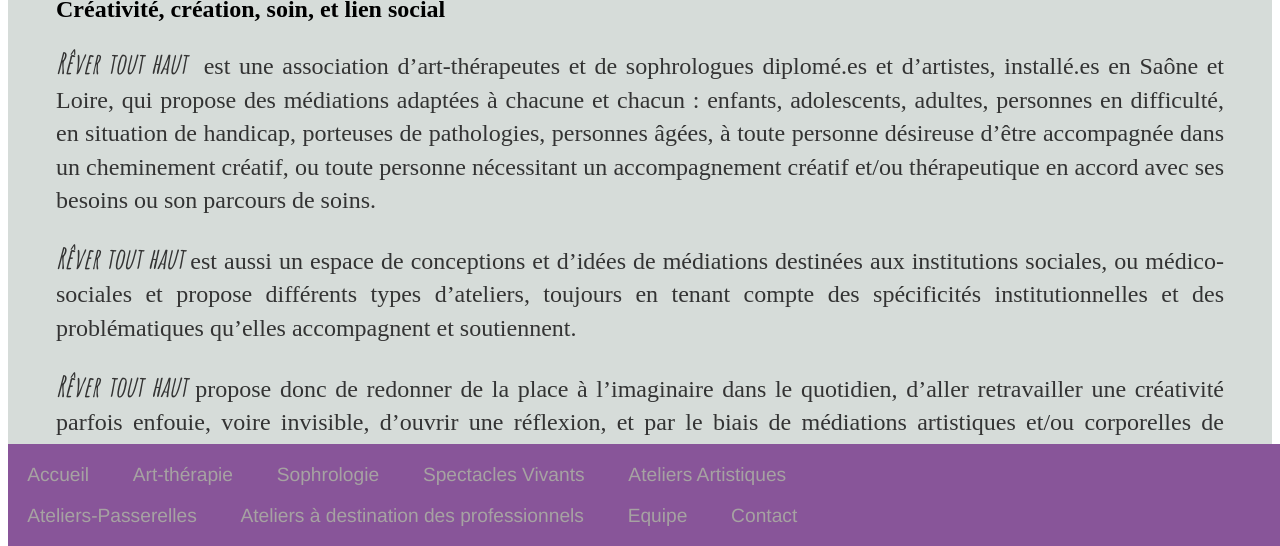
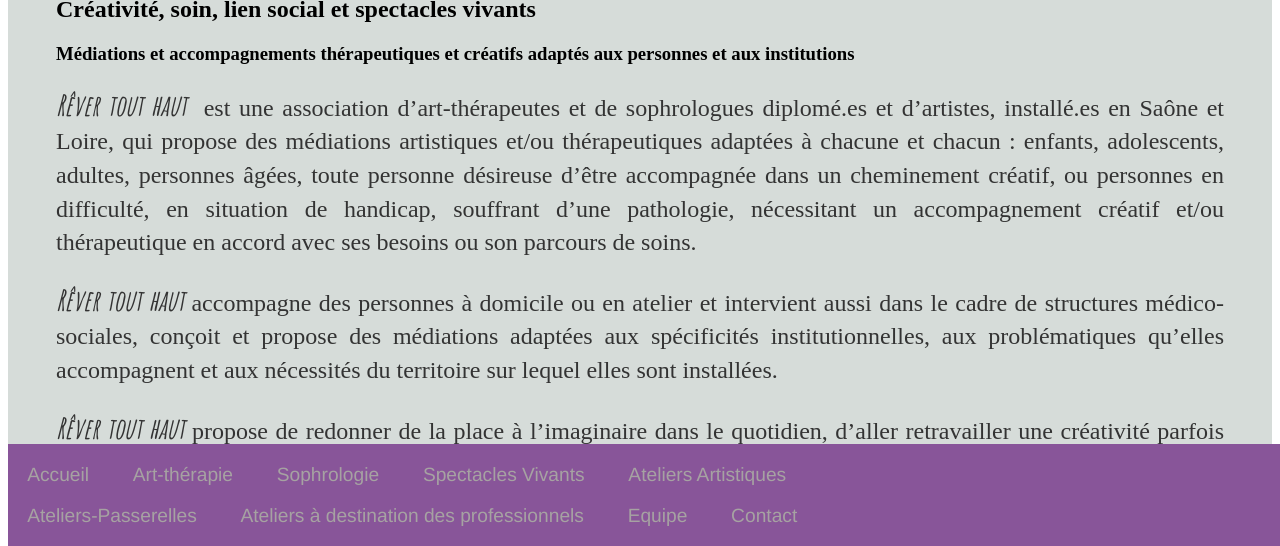
Before and after one commit to leshnik/revertouthaut, a Jekyll site: the page built from index.md, in a window 1280 px wide and 900 px high, cut to the strip 354-900 px from the top of the window. Built offline with Jekyll 4.4.1, drawn with Linux system fonts in a browser that asks for light colours; some of the changed text lies outside the part shown.

Commit message:
Update page d'accueil

```diff
--- a/index.md
+++ b/index.md
@@ -2,13 +2,16 @@
 layout: default
 title: rêver tout haut
 ---
-## Créativité,  création, soin, et lien social
+## Créativité, soin, lien social et spectacles vivants
 
-*Rêver tout haut*{:.rever-typog}  est une association d’art-thérapeutes et de sophrologues diplomé.es et d’artistes, installé.es en Saône et Loire, qui propose des médiations adaptées à chacune et chacun : enfants, adolescents, adultes, personnes en difficulté, en situation de handicap, porteuses de pathologies, personnes âgées, à toute personne désireuse d’être accompagnée dans un cheminement créatif, ou toute personne nécessitant un accompagnement créatif et/ou thérapeutique en accord avec ses besoins ou son parcours de soins.
+### Médiations et accompagnements thérapeutiques et créatifs adaptés aux personnes et aux institutions
 
-*Rêver tout haut*{:.rever-typog} est aussi un espace de conceptions et d’idées de médiations destinées aux institutions sociales, ou médico-sociales et propose différents types d’ateliers, toujours en tenant compte des spécificités institutionnelles et des problématiques qu’elles accompagnent et soutiennent.
 
-*Rêver tout haut*{:.rever-typog} propose donc de redonner de la place à l’imaginaire dans le quotidien, d’aller retravailler une créativité parfois enfouie, voire invisible, d’ouvrir une réflexion, et par le biais de médiations artistiques et/ou corporelles de remettre en route de la pensée, qu’ils s’agissent de celle des personnes ou celle des institutions.
+*Rêver tout haut*{:.rever-typog}  est une association d’art-thérapeutes et de sophrologues diplomé.es et d’artistes, installé.es en Saône et Loire, qui propose des médiations artistiques et/ou thérapeutiques adaptées à chacune et chacun : enfants, adolescents, adultes, personnes âgées, toute personne désireuse d’être accompagnée dans un cheminement créatif, ou personnes en difficulté, en situation de handicap, souffrant d’une pathologie, nécessitant un accompagnement créatif et/ou thérapeutique en accord avec ses besoins ou son parcours de soins.
+
+*Rêver tout haut*{:.rever-typog} accompagne des personnes à domicile ou en atelier et intervient aussi dans le cadre de structures médico-sociales, conçoit et propose des médiations adaptées aux spécificités institutionnelles,  aux problématiques qu’elles accompagnent et aux nécessités du territoire sur lequel elles sont installées.
+
+*Rêver tout haut*{:.rever-typog} propose de redonner de la place à l’imaginaire dans le quotidien, d’aller retravailler une créativité parfois enfouie, voire invisible, d’ouvrir une réflexion, et par le biais de médiations artistiques et/ou corporelles de remettre en route de la pensée, qu’ils s’agissent de celle des personnes ou celle des institutions.
 
 Ecriture, dessin, collage, terre, expression du corps, exploration de son intériorité, musique, chansons, fabrication d’objets insolites, détournement d’objets de tous les jours, théâtre, travail de la voix, vidéo, photographie, sont les médiations proposées, sachant que *Rêver tout haut*{:.rever-typog}, comme son nom l’indique, continue d’inventer des médiations singulières, parfois transversales, et toujours adaptées et réadaptées en fonction de la particularité des personnes et des structures, et de leur rythme.
 
@@ -21,3 +24,8 @@
 *Rêver tout haut*{:.rever-typog} est aussi un espace d’échanges et de paroles de praticiens de la médiation, qui mettent en commun leurs idées, leur énergie afin de constamment nourrir et remettre en mouvement leurs pratiques, leurs actions, leurs concepts, et leurs méthodes.
 
 *Rêver tout haut*{:.rever-typog} se rêve, se projette et se pense comme un laboratoire d’idées nouvelles, d’expériences artistiques et thérapeutiques transversales, une mise en commun de pratiques toujours en mouvement et en questionnement, une entreprise concrète de transformation des personnes et des institutions, animée par la conscience des problématiques humaines contemporaines. Enfin, *Rêver tout haut*{:.rever-typog} mise sur l’imaginaire fécond des individus, des institutions, et des professionnels du soin.
+
+- *rêver tout haut*{:.rever-typog} imagine un accompagnement adapté à chacun
+- *rêver tout haut*{:.rever-typog} œuvre pour que l’imaginaire reprenne sens et vigueur et que la vie réelle soit plus créative
+- *rêver tout haut*{:.rever-typog} permet d’exprimer, de ressentir, de transformer ce qu’il est difficile de dire, de penser, d’élaborer
+- *rêver tout haut*{:.rever-typog} est une invitation à  dire par la création ce que l’on parle tout bas
```
